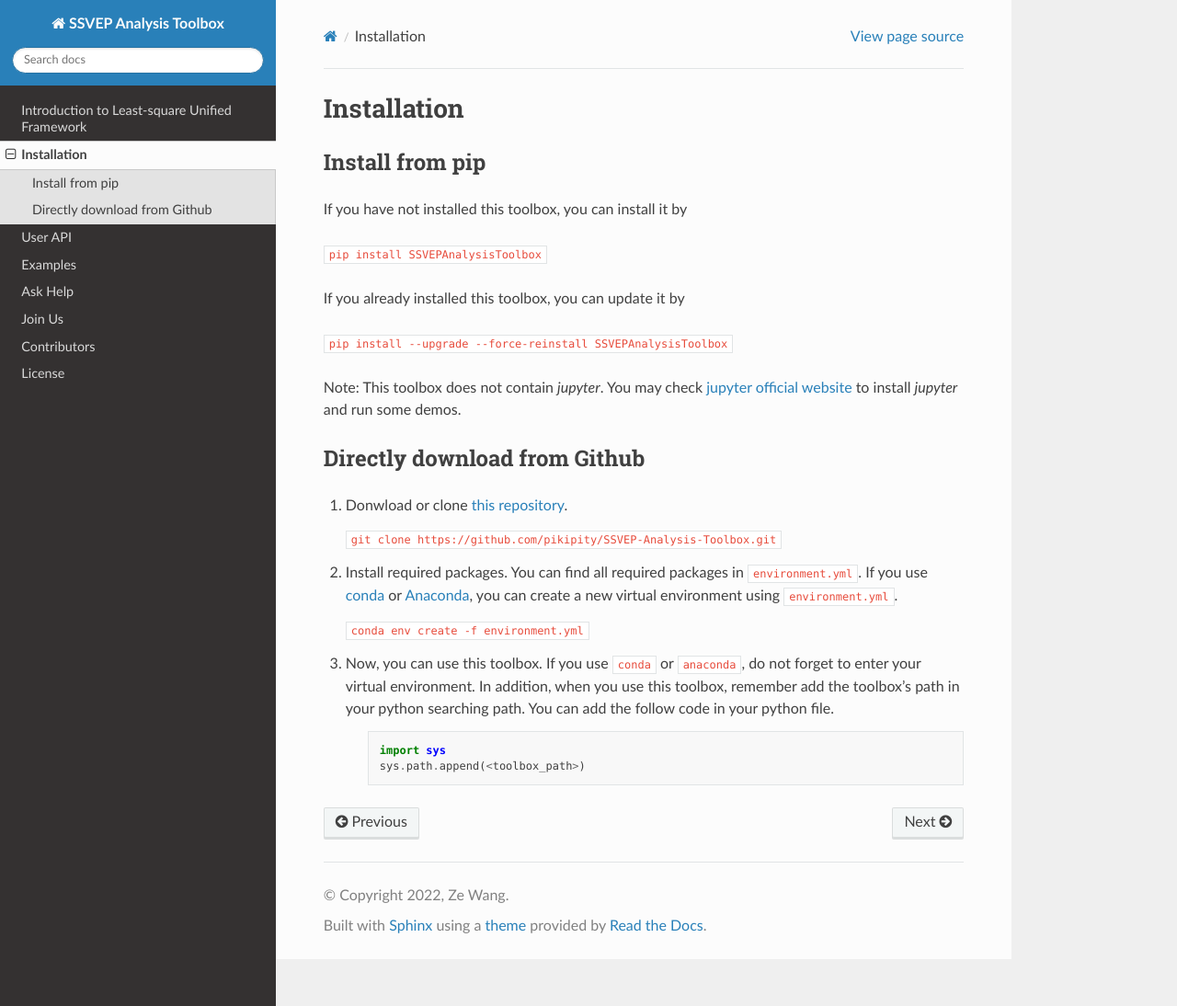
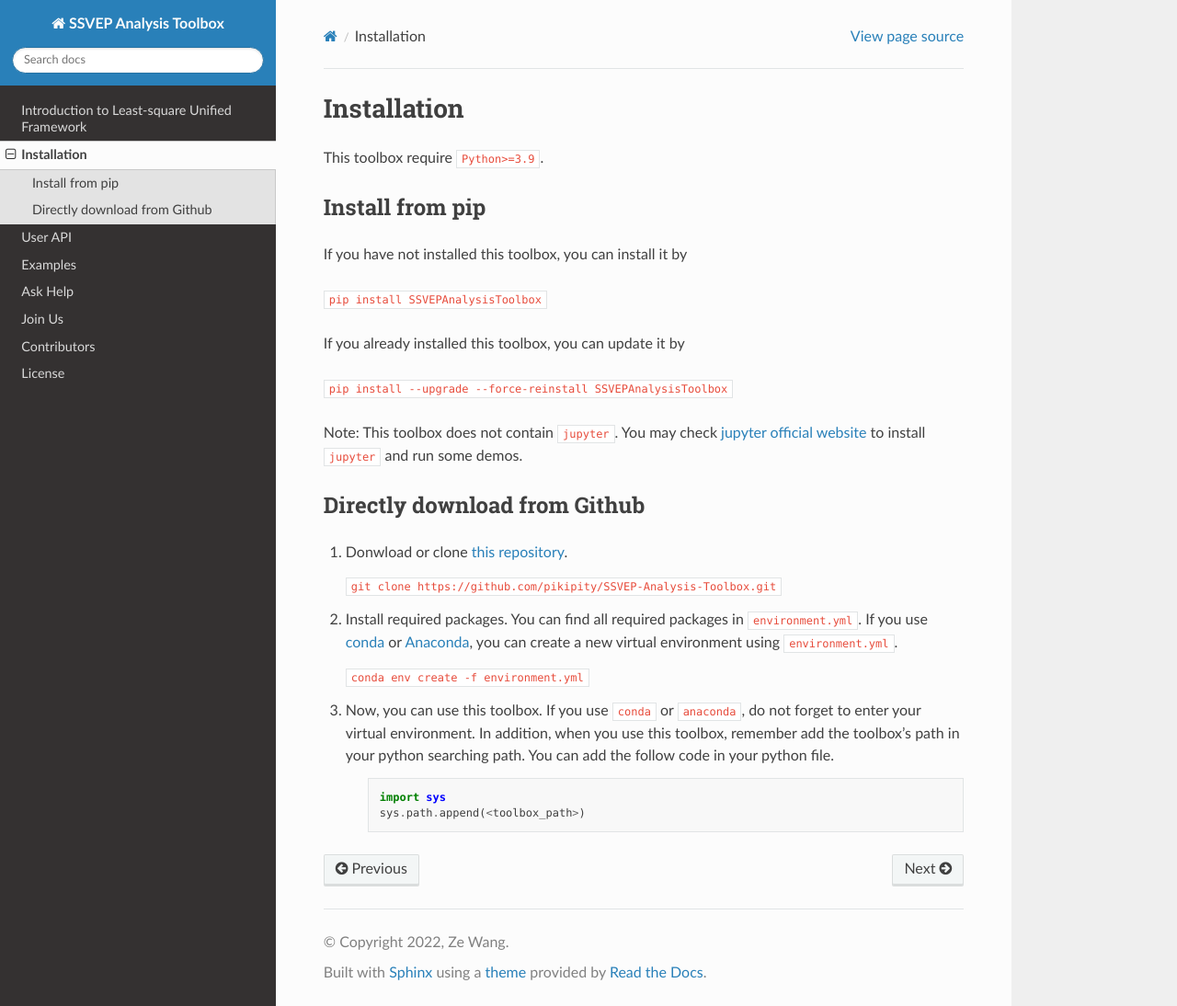
Before and after one commit to pikipity/SSVEP-Analysis-Toolbox, a Sphinx documentation site: the page built from Docs/Installation_pages/Installation.rst, in a window 1280 px wide and 1094 px high. Shown: the whole window at 92% size. Built offline with Sphinx 7.4.7 and the Read the Docs theme 2.0.0, drawn with Linux system fonts in a browser that asks for light colours.

Commit message:
Update Installation.rst

```diff
--- a/Docs/Installation_pages/Installation.rst
+++ b/Docs/Installation_pages/Installation.rst
@@ -2,6 +2,8 @@
 
 Installation
 ==============================
+
+This toolbox require ``Python>=3.9``.
 
 Install from pip
 ------------------
@@ -14,7 +16,7 @@ If you already installed this toolbox, you can update it by
 
 ``pip install --upgrade --force-reinstall SSVEPAnalysisToolbox``
 
-Note: This toolbox does not contain `jupyter`. You may check `jupyter official website <https://jupyter.org/install>`_ to install `jupyter` and run some demos.
+Note: This toolbox does not contain ``jupyter``. You may check `jupyter official website <https://jupyter.org/install>`_ to install ``jupyter`` and run some demos.
 
 
 Directly download from Github
```
